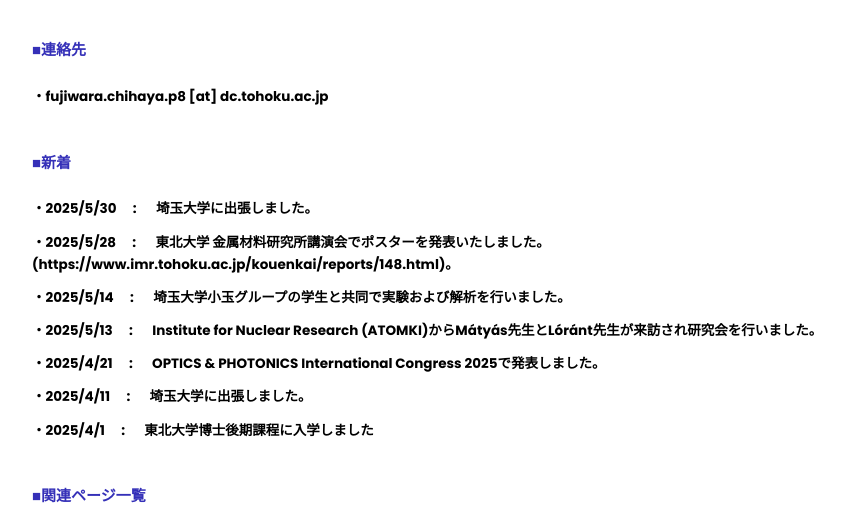
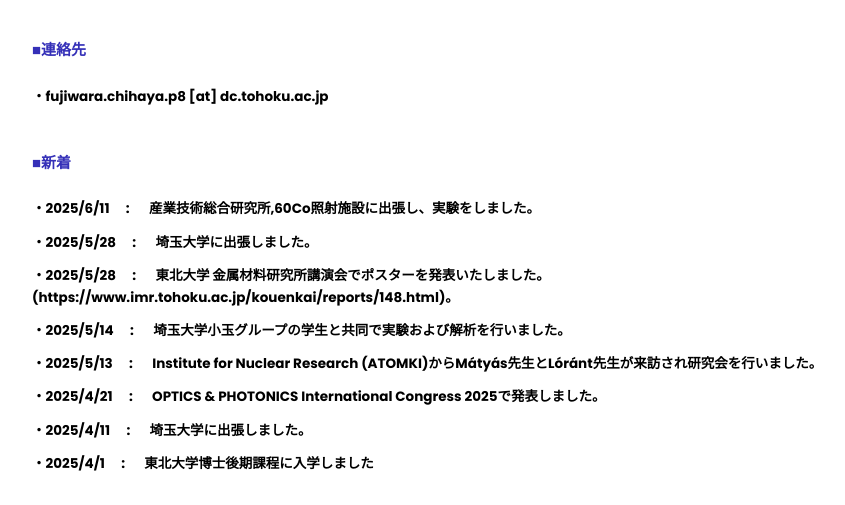
Before and after one commit to Chihaya-Fujiwara/homepage, a Flask app: page / in a window 1280 px wide. Shown: the part 266-771 px from the top of the page, without its empty margins (208-1053 px from the left). Run offline with Flask 3, Linux system fonts and the light colour scheme.

Commit message:
second commit

```diff
--- a/templates/index.html
+++ b/templates/index.html
@@ -41,7 +41,9 @@
         <h1>{% if lang == 'ja' %}■新着{% else %}■New information{% endif %}</h1>
     </section>
     <section class="main_black">
-        <h1>{% if lang == 'ja' %}・2025/5/30 &emsp;: &emsp; 埼玉大学に出張しました。
+        <h1>{% if lang == 'ja' %}・2025/6/11 &emsp;: &emsp; 産業技術総合研究所,60Co照射施設に出張し、実験をしました。
+            {% else %}・2025/6/11 &emsp;: &emsp; I visited the 60Co irradiation facility at the National Institute of Advanced Industrial Science and Technology (AIST) to conduct experiments.{% endif %}</h1>
+        <h1>{% if lang == 'ja' %}・2025/5/28 &emsp;: &emsp; 埼玉大学に出張しました。
             {% else %}・2025/5/30 &emsp;: &emsp; I visited Saitama University on a business trip.  {% endif %}</h1>
         <h1>{% if lang == 'ja' %}・2025/5/28 &emsp;: &emsp; 東北大学 金属材料研究所講演会でポスターを発表いたしました。 (https://www.imr.tohoku.ac.jp/kouenkai/reports/148.html)。
             {% else %}・2025/5/28 &emsp;: &emsp; We presented a poster at the lecture meeting of Institute for Materials Research, Tohoku University (https://www.imr.tohoku.ac.jp/kouenkai/reports/148.html).  {% endif %}</h1>
@@ -63,7 +65,7 @@
         <h1>{% if lang == 'ja' %}■関連ページ一覧{% else %}■Related Pages{% endif %}</h1>
     </section>
     <section class="main_s">
-        <h1>・This Page  &emsp;: &emsp;<a href="http://localhost:8501/#about-this-tool">https://fujiwara-chihaya.jp/</a></h1>
+        <h1>・This Page  &emsp;: &emsp;<a href="http://localhost:8501/#about-this-tool">https://fujiwara-chihaya.jp</a></h1>
         <h1>・Research Map  &emsp;: &emsp; <a href="https://researchmap.jp/C_Fujiwara"> https://researchmap.jp/C_Fujiwara</a> </h1>
         <h1>・Research Gate  &emsp;: &emsp; <a href="https://www.researchgate.net/profile/Chihaya-Fujiwara"> https://www.researchgate.net/profile/Chihaya-Fujiwara</a></h1>
         <h1>・Github  &emsp;: &emsp; <a href="https://github.com/Chihaya-Fujiwara"> https://github.com/Chihaya-Fujiwara</a></h1>
```
